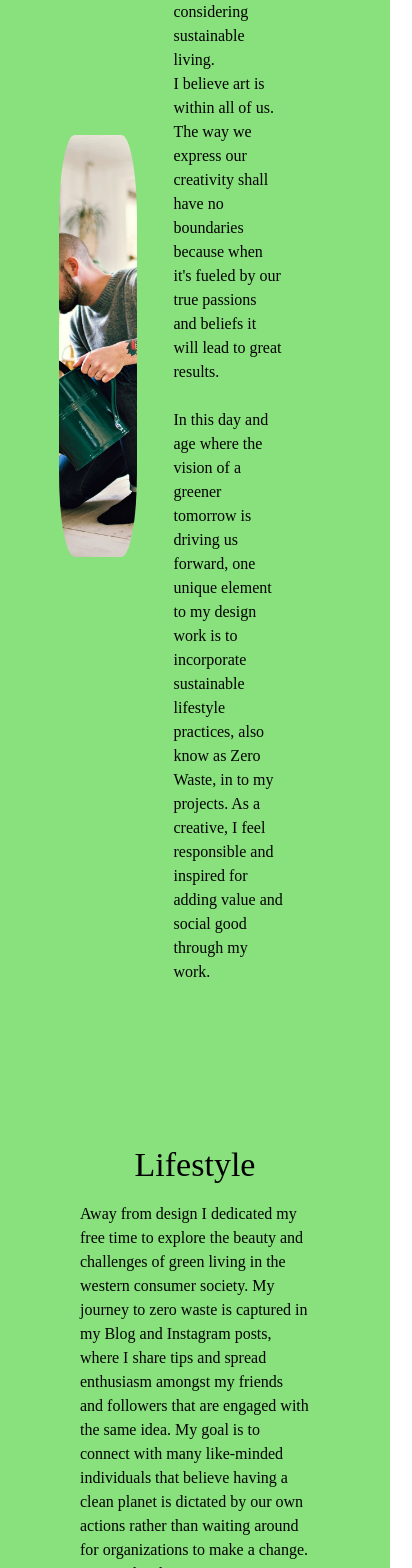
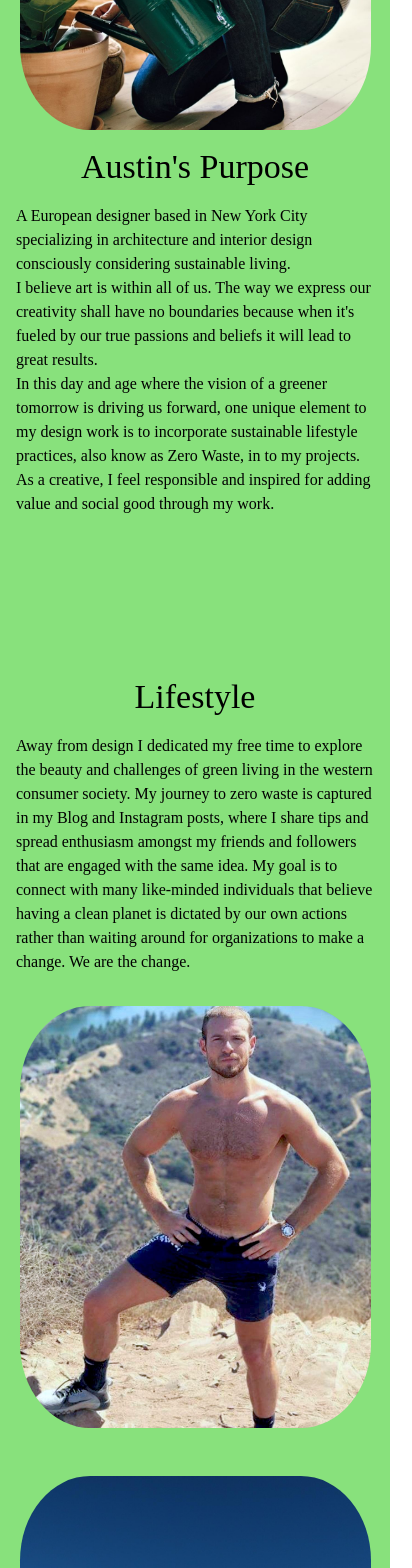
Before and after one commit to SABaltz/hoffmans-harvest, a React (Create React App) app: page /about in a window 390 px wide. Shown: the part 432-2000 px from the top of the page, 412 px wide, since content can reach past the window. Built offline with nearby package versions, Linux system fonts and the light colour scheme.

Commit message:
Optimize about page for mobile view

```diff
--- a/src/components/about/About.tsx
+++ b/src/components/about/About.tsx
@@ -1,39 +1,49 @@
 import modelWatering from "../../static/model-watering-plant.jpg";
 import modelHiking from "../../static/male-model-hiking.jpg";
 import modelBackflip from "../../static/backflip.jpg";
-import {Box, Grid, Stack, Typography} from "@mui/material";
+import {Box, Grid, Stack, Typography, useMediaQuery} from "@mui/material";
 import {centerVertHoriz} from "../../global-parameters/Styles";
 import {secondaryColor, textContrastColor} from "../../global-parameters/Parameters";
+import {plantTheme} from "../../global-parameters/Theme";
 
 function About() {
+    const smallScreen = !useMediaQuery(plantTheme.breakpoints.up('sm'));
+
     return (
-        // <Box  sx={{backgroundImage: 'linear-gradient(to right bottom, #a8ff78, #78ffd6)'}}>
         <Box sx={{backgroundColor: secondaryColor}}>
             {/*About----------------------------------------------------------------------------------------*/}
             <Box>
                 <Grid container sx={{paddingTop: '5rem', paddingBottom: '5rem'}}>
-                    <Grid item xs={6} sx={{...centerVertHoriz}}>
+                    <Grid item xs={12} md={6} sx={{...centerVertHoriz}}>
                         <Box
                             sx={{
                                 backgroundImage: `url(${modelWatering})`,
                                 backgroundRepeat: 'no-repeat',
                                 backgroundPosition: 'center',
                                 backgroundSize: 'cover',
-                                width: '20vw',
+                                width: smallScreen ? '90vw' : '20vw',
                                 height: '50vh',
-                                borderRadius: '20%'
+                                borderRadius: '20%',
+                                marginBottom: '1rem'
                             }}
                         ></Box>
                     </Grid>
-                    <Grid item xs={6} sx={{...centerVertHoriz}}>
+                    <Grid item xs={12} md={6} sx={{...centerVertHoriz}}>
                         <Stack>
                             <Typography color={textContrastColor}
-                                        sx={{...centerVertHoriz, paddingRight: '8rem', paddingBottom: '1rem'}}
+                                        sx={{
+                                            ...centerVertHoriz,
+                                            paddingRight: smallScreen ? '' : '8rem',
+                                            paddingBottom: '1rem'
+                                        }}
                                         variant={'h4'}>Austin's Purpose</Typography>
-                            <Typography color={textContrastColor} sx={{paddingRight: '8rem', whiteSpace: 'pre-line'}}>
+                            <Typography color={textContrastColor} sx={{
+                                paddingRight: smallScreen ? '1rem' : '8rem',
+                                paddingLeft: smallScreen ? '1rem' : '',
+                                whiteSpace: 'pre-line'
+                            }}>
                                 {"A European designer based in New York City specializing in architecture and interior design consciously considering sustainable living. \n" +
                                     "I believe art is within all of us. The way we express our creativity shall have no boundaries because when it's fueled by our true passions and beliefs it will lead to great results.\n" +
-                                    "\n" +
                                     "In this day and age where the vision of a greener tomorrow is driving us forward, one unique element to my design work is to incorporate sustainable lifestyle practices, also know as Zero Waste, in to my projects.  As a creative, I feel responsible and inspired for adding value and social good through my work.\n" +
                                     ""}
                             </Typography>
@@ -54,7 +64,7 @@ function About() {
                                         variant={'h4'}>Lifestyle</Typography>
                             <Typography color={textContrastColor} sx={{
                                 whiteSpace: 'pre-line', ...centerVertHoriz,
-                                margin: '1rem 5rem 2rem 5rem'
+                                margin: smallScreen ? '1rem 1rem 2rem 1rem' : '1rem 5rem 2rem 5rem'
                             }}>
                                 Away from design I dedicated my free time to explore the beauty and challenges of green
                                 living in the western consumer society. My journey to zero waste is captured in my Blog
@@ -67,27 +77,28 @@ function About() {
                         </Stack>
 
                     </Grid>
-                    <Grid item xs={6} sx={{...centerVertHoriz}}>
+                    <Grid item xs={12} md={6} sx={{...centerVertHoriz}}>
                         <Box
                             sx={{
                                 backgroundImage: `url(${modelHiking})`,
                                 backgroundRepeat: 'no-repeat',
                                 backgroundPosition: 'center',
                                 backgroundSize: 'cover',
-                                width: '20vw',
+                                width: smallScreen ? '90vw' : '20vw',
                                 height: '50vh',
-                                borderRadius: '20%'
+                                borderRadius: '20%',
+                                marginBottom: '3rem'
                             }}
                         ></Box>
                     </Grid>
-                    <Grid item xs={6} sx={{...centerVertHoriz}}>
+                    <Grid item xs={12} md={6} sx={{...centerVertHoriz}}>
                         <Box
                             sx={{
                                 backgroundImage: `url(${modelBackflip})`,
                                 backgroundRepeat: 'no-repeat',
                                 backgroundPosition: 'center',
                                 backgroundSize: 'cover',
-                                width: '40vw',
+                                width: smallScreen ? '90vw' : '40vw',
                                 height: '50vh',
                                 borderRadius: '20%'
                             }}
```
